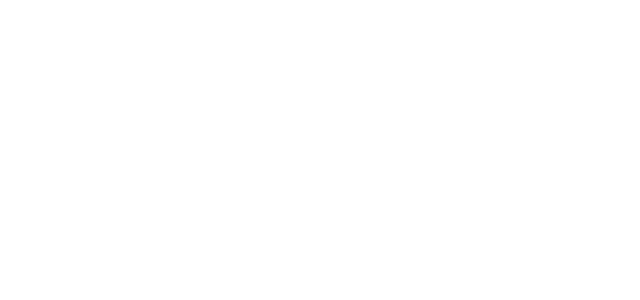
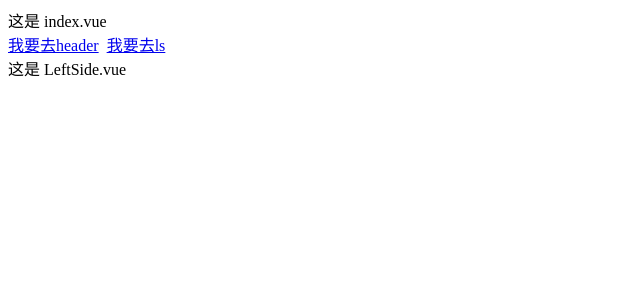
Before and after one commit to QianCCC7/Chinese-Medicine-Data-Visualization-System-Web, a Vue app: page /ls in a window 1280 px wide. Before the commit this address had no page. Shown: the top 300 px of the page, without its empty margins (0-640 px from the left). Built offline with nearby package versions, Linux system fonts and the light colour scheme.

Commit message:
vue-router实现页面切换的测试

```diff
--- a/package.json
+++ b/package.json
@@ -34,7 +34,8 @@
       "parser": "@babel/eslint-parser"
     },
     "rules": {
-      "vue/multi-word-component-names": "off"
+      "vue/multi-word-component-names": "off",
+      "vue/no-unused-components": "off"
     }
   },
   "browserslist": [
--- /dev/null
+++ b/src/components/Header.vue
@@ -0,0 +1,15 @@
+<template>
+  <div>
+    这是 Header.vue
+  </div>
+</template>
+
+<script>
+export default {
+  name: "Header"
+}
+</script>
+
+<style scoped>
+
+</style>
--- /dev/null
+++ b/src/components/LeftSide.vue
@@ -0,0 +1,15 @@
+<template>
+  <div>
+    这是 LeftSide.vue
+  </div>
+</template>
+
+<script>
+export default {
+  name: "LeftSide"
+}
+</script>
+
+<style scoped>
+
+</style>
--- a/src/router/index.js
+++ b/src/router/index.js
@@ -1,5 +1,4 @@
 import { createRouter, createWebHistory } from "vue-router";
-import index from "@/views/index.vue";
 
 const router = createRouter({
     history: createWebHistory(),
@@ -8,7 +7,16 @@
         {
             path: "/",
             name: "index",
-            component: index,
+            component: () => import("@/views/index.vue"),
+            children: [{
+                path: "/header",
+                name: "header",
+                component: () => import("@/components/Header.vue")
+            }, {
+                path: "/ls",
+                name: "ls",
+                component: () => import("@/components/LeftSide.vue"),
+            }],
         },
     ],
 });
--- a/src/views/index.vue
+++ b/src/views/index.vue
@@ -2,11 +2,14 @@
   <div>
     这是 index.vue
   </div>
+  <router-link to="/header">我要去header</router-link>&nbsp;
+  <router-link to="/ls">我要去ls</router-link>
+  <router-view></router-view>
 </template>
 
 <script>
 export default {
-  name: "index"
+  name: "index",
 }
 </script>
 
```
